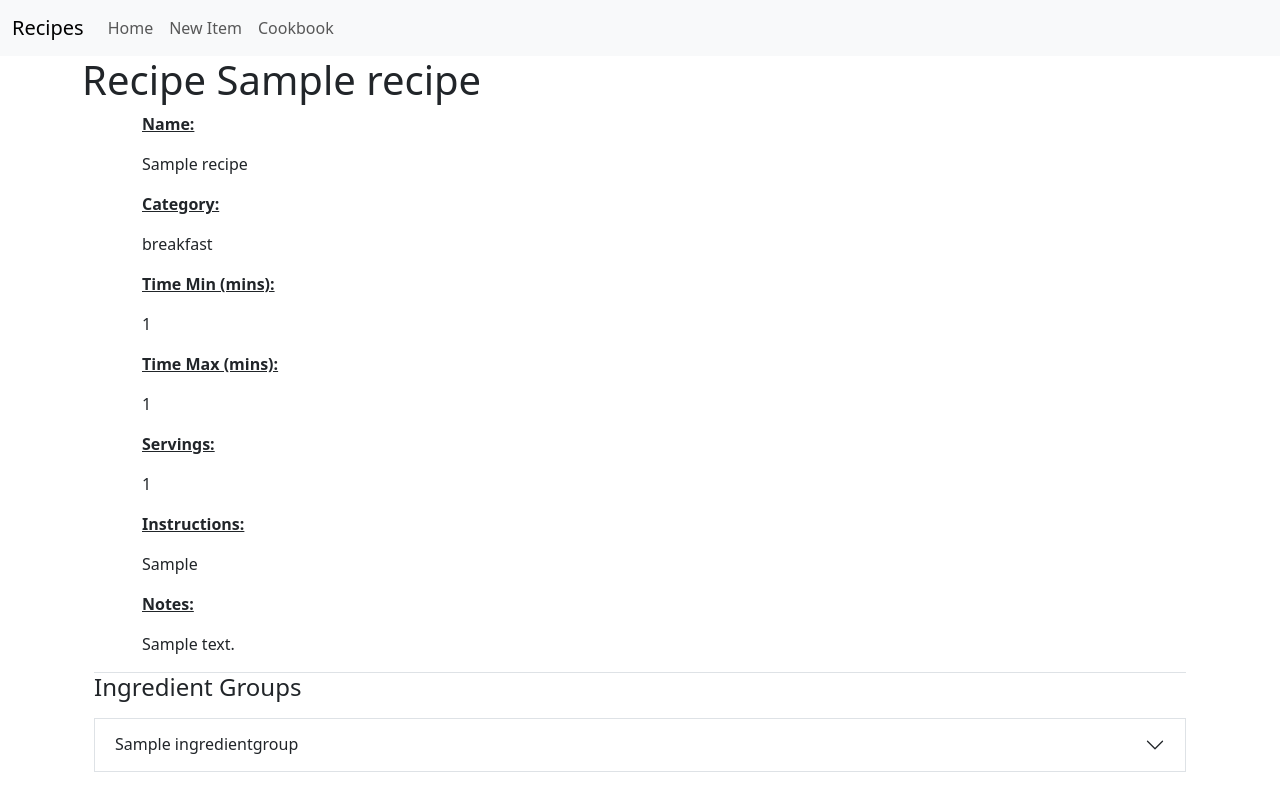
After one commit to ColorlessSaber/recipe-database-website, a Django app: page /recipe/1/ in a window 1280 px wide. The commit adds this page. Run offline with Django 5.2, Linux system fonts and the light colour scheme; tables that the repository leaves empty hold one stand-in row (values such as "Sample post"); some libraries are stand-ins or nearby versions.

Commit message:
recipe details completed
Finished with creating the start of the recipe details page. Next is to add buttons to allow user to edit the recipe details or an ingredient group, or add a new ingredient group.

```diff
--- a/cookbook/recipes/models.py
+++ b/cookbook/recipes/models.py
@@ -31,7 +31,7 @@ class IngredientGroup(models.Model):
     one variation of the dish and a different variation, etc.
     """
     name = models.CharField(max_length=255, blank=False, null=False)
-    recipe_ref = models.ForeignKey(Recipes, on_delete=models.CASCADE)
+    recipe_ref = models.ForeignKey(Recipes, on_delete=models.CASCADE, related_name='ingredient_groups')
 
     objects = models.Manager()
 
@@ -58,8 +58,8 @@ class Ingredients(models.Model):
         ('can', 'can'),
     )
 
-    group_ref = models.ForeignKey(IngredientGroup, on_delete=models.CASCADE)
-    ingredient = models.CharField(max_length=255, blank=False, null=False, default='')
+    group_ref = models.ForeignKey(IngredientGroup, on_delete=models.CASCADE, related_name='ingredients')
+    ingredient = models.CharField(max_length=255, blank=False, null=False, default='') #TODO once website is working, change this to name
     amount = models.CharField(max_length=10, blank=False, null=False, default='')
     measurement = models.CharField(max_length=7, choices=MEASUREMENT_CHOICES)
 
--- a/cookbook/recipes/templates/recipes/cookbook.html
+++ b/cookbook/recipes/templates/recipes/cookbook.html
@@ -1,5 +1,5 @@
 {% extends 'recipes/recipes-base.html' %}
-{% block title %}Recipes - New Item{% endblock %}
+{% block title %}Cookbook{% endblock %}
 
 {% block navbar %}
     <nav class="navbar navbar-expand-lg bg-body-tertiary">
@@ -56,7 +56,7 @@
                     <td>{{ recipe.category }}</td>
                     <td>{{ recipe.servings }}</td>
                     <td>{{ recipe.time_max }}</td>
-                    <td><a><button type="button" class="btn btn-secondary">Open</button></a></td>
+                    <td><a href="{% url 'recipe-details' recipe_id=recipe.pk %}"><button type="button" class="btn btn-secondary">Open</button></a></td>
                 </tr>
                 {% endfor %}
             </tbody>
--- /dev/null
+++ b/cookbook/recipes/templates/recipes/recipe-details.html
@@ -0,0 +1,111 @@
+{% extends 'recipes/recipes-base.html' %}
+{% block title %}Recipe Details{% endblock %}
+
+{% block navbar %}
+    <nav class="navbar navbar-expand-lg bg-body-tertiary">
+      <div class="container-fluid">
+        <a class="navbar-brand" href="#">Recipes</a>
+        <button class="navbar-toggler" type="button" data-bs-toggle="collapse" data-bs-target="#navbarSupportedContent" aria-controls="navbarSupportedContent" aria-expanded="false" aria-label="Toggle navigation">
+          <span class="navbar-toggler-icon"></span>
+        </button>
+        <div class="collapse navbar-collapse" id="navbarSupportedContent">
+          <ul class="navbar-nav me-auto mb-2 mb-lg-0">
+            <li class="nav-item">
+              <a class="nav-link" aria-current="page" href="{% url 'recipes-home' %}">Home</a>
+            </li>
+            <li class="nav-item">
+              <a class="nav-link" href="{% url 'new-recipe' %}">New Item</a>
+            </li>
+              <li class="nav-item">
+              <a class="nav-link" href="{% url 'cookbook' %}">Cookbook</a>
+            </li>
+          </ul>
+        </div>
+      </div>
+    </nav>
+{% endblock %}
+
+{% block content %}
+<div class="container mb-3">
+    <h1>Recipe {{recipe.name}}</h1>
+    <div class="container">
+        <div class="mb-3 px-5">
+            <p class="fw-bold text-decoration-underline">Name:</p>
+            {{recipe.name}}
+        </div>
+        <div class="mb-3 px-5">
+            <p class="fw-bold text-decoration-underline">Category:</p>
+            {{recipe.category}}
+        </div>
+        <div class="mb-3 px-5">
+            <p class="fw-bold text-decoration-underline">Time Min (mins):</p>
+            {{recipe.time_min}}
+        </div>
+        <div class="mb-3 px-5">
+            <p class="fw-bold text-decoration-underline">Time Max (mins):</p>
+            {{recipe.time_max}}
+        </div>
+        <div class="mb-3 px-5">
+            <p class="fw-bold text-decoration-underline">Servings:</p>
+            {{recipe.servings}}
+        </div>
+        <div class="mb-3 px-5">
+            <p class="fw-bold text-decoration-underline">Instructions:</p>
+            {{recipe.instructions}}
+        </div>
+        <div class="mb-3 px-5">
+            <p class="fw-bold text-decoration-underline">Notes:</p>
+            {{recipe.notes}}
+        </div>
+    </div>
+    <!-- Ingredient Group(s) with their respective ingredients-->
+    <div class="container">
+        <h4 class="border-top mb-3">Ingredient Groups</h4>
+        <div class="accordion accordion-flush" id="ingredientGroups">
+            {% for ingredient_group in recipe.ingredient_groups.all %}
+            <div class="accordion-item">
+                <h2 class="accordion-header border">
+                    <button class="accordion-button collapsed" type="button" data-bs-toggle="collapse" data-bs-target="#collapse{{ingredient_group.pk}}" aria-expanded="false" aria-controls="collapse{{ingredient_group.pk}}">
+                        {{ingredient_group.name}}
+                    </button>
+                </h2>
+                <div id="collapse{{ingredient_group.pk}}" class="accordion-collapse collapse border" data-bs-parent="#ingredientGroups">
+                    <div class="accordion-body">
+                        <ul class="list-group list-group-flush">
+                            {% for ingredient in ingredient_group.ingredients.all %}
+                            <li class="list-group-item">
+                                <div class="container">
+                                    <div class="row">
+                                        <div class="col">
+                                            <p class="fw-bold text-decoration-underline">Ingredient Name</p>
+                                        </div>
+                                        <div class="col">
+                                            <p class="fw-bold text-decoration-underline">Amount</p>
+                                        </div>
+                                        <div class="col">
+                                            <p class="fw-bold text-decoration-underline">Measurement</p>
+                                        </div>
+                                    </div>
+                                    <div class="row">
+                                        <div class="col">
+                                            {{ingredient.ingredient}}
+                                        </div>
+                                        <div class="col">
+                                            {{ingredient.amount}}
+                                        </div>
+                                        <div class="col">
+                                            {{ingredient.measurement}}
+                                        </div>
+                                    </div>
+                                </div>
+                            </li>
+                            {% endfor %}
+                        </ul>
+                    </div>
+                </div>
+            </div>
+            {% endfor %}
+        </div>
+    </div>
+</div>
+{% endblock %}
--- a/cookbook/recipes/urls.py
+++ b/cookbook/recipes/urls.py
@@ -8,4 +8,5 @@ urlpatterns = [
     path('', views.home, name='recipes-home'),
     path('new-recipe/', views.new_recipe, name='new-recipe'),
     path('cookbook/', views.cookbook, name='cookbook'),
+    path('recipe/<int:recipe_id>/', views.recipe_details, name='recipe-details'),
 ]
--- a/cookbook/recipes/views.py
+++ b/cookbook/recipes/views.py
@@ -2,7 +2,8 @@ from django.shortcuts import render, redirect, get_object_or_404
 from django.contrib import messages
 from django.db import transaction
 from .forms import RecipesForm, IngredientsFormSet,  IngredientGroupForm
-from .models import Ingredients, Recipes
+from .models import Ingredients, Recipes, IngredientGroup
+
 
 # Create your views here.
 def home(request):
@@ -77,3 +78,17 @@ def cookbook(request):
         'list_of_categories': list_of_categories,
         'recipes': recipes,
     })
+
+def recipe_details(request, recipe_id):
+    """
+    Loads the details of an individual recipe along with the ingredient group(s) and the ingredients per group.
+
+    :param request:
+    :param recipe_id: The id of the recipe user wishes to see
+    :return:
+    """
+    recipe = get_object_or_404(Recipes, id=recipe_id)
+
+    return render(request, 'recipes/recipe-details.html', {
+        'recipe': recipe,
+    })
```
Also changed, not shown: cookbook/recipes/migrations/0003_alter_ingredientgroup_recipe_ref_and_more.py (added).
